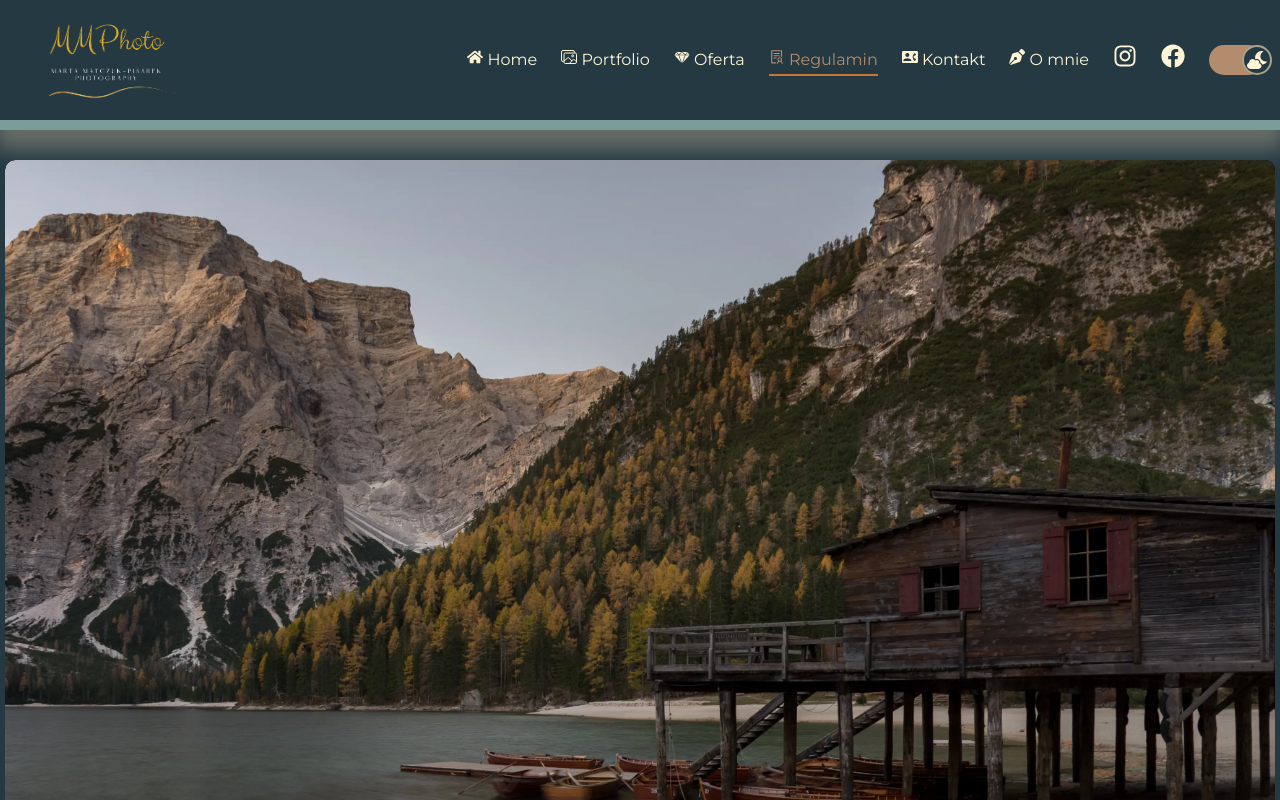
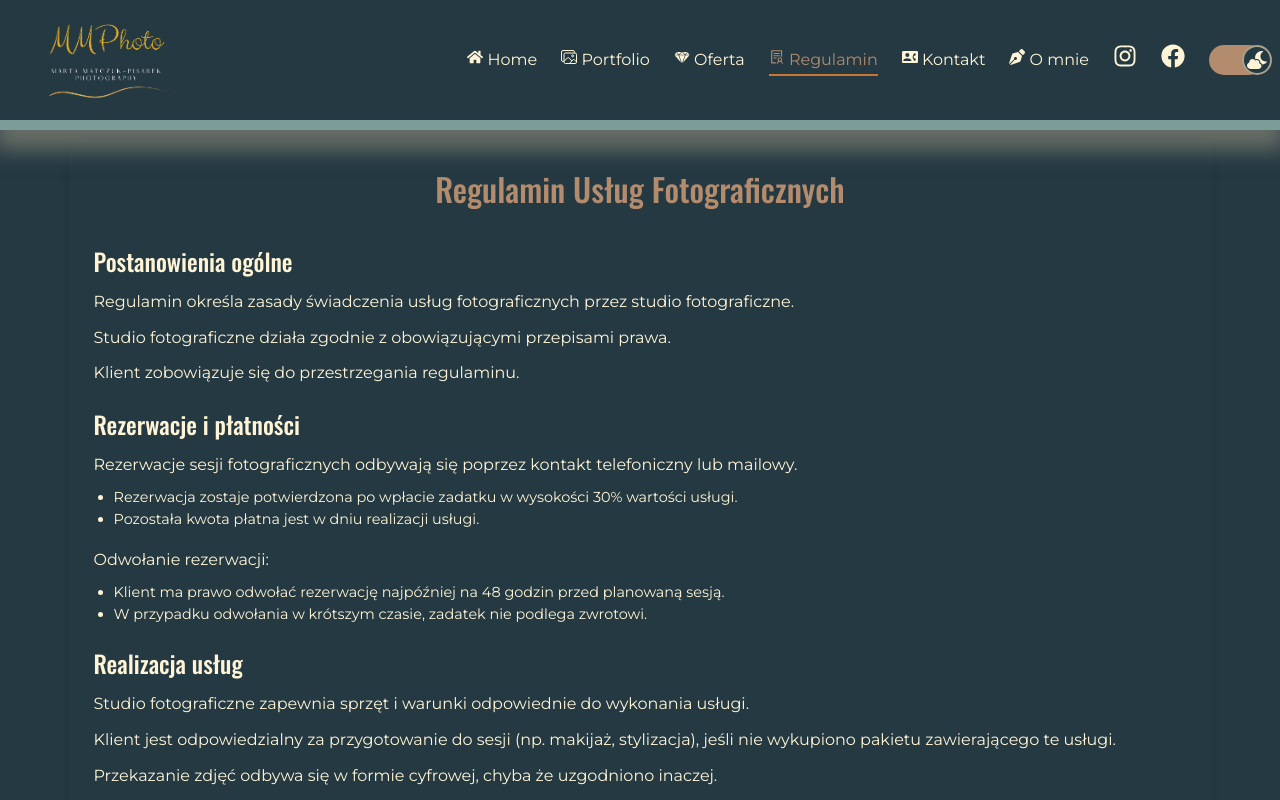
Before and after one commit to MarekLempart/photoStudio, a React (Vite) app: page /regulations in a window 1280 px wide. Shown: the top 800 px of the page. Built offline with nearby package versions, Linux system fonts and the light colour scheme.

Commit message:
Regulations working

```diff
--- /dev/null
+++ b/src/components/RegulationsText.tsx
@@ -0,0 +1,32 @@
+// src/components/RegulationsText.tsx
+
+import React from "react";
+import { regulationsData } from "../data/regulationsTextData";
+import { RegulationsTextContainer, Section, Title, Point, SubPoint } from "../styles/RegulationsTextStyles";
+
+const RegulationsText: React.FC = () => {
+return (
+    <RegulationsTextContainer>
+    <Title>{regulationsData.title}</Title>
+    {regulationsData.sections.map((section, sectionIndex) => (
+        <Section key={sectionIndex}>
+        <h3>{section.title}</h3>
+        {section.content.map((item, itemIndex) => (
+            <div key={itemIndex}>
+            <Point>{item.point}</Point>
+            {item.subpoints && (
+                <ul>
+                {item.subpoints.map((subpoint, subIndex) => (
+                    <SubPoint key={subIndex}>{subpoint}</SubPoint>
+                ))}
+                </ul>
+            )}
+            </div>
+        ))}
+        </Section>
+    ))}
+    </RegulationsTextContainer>
+);
+};
+
+export default RegulationsText;
--- /dev/null
+++ b/src/data/regulationsTextData.ts
@@ -0,0 +1,74 @@
+// src/data/regulationsTextData.ts
+
+type RegulationPoint = {
+    title: string; // h3
+    content: {
+    point: string; // Main point
+    subpoints?: string[]; // Subpoints
+    }[];
+};
+
+type RegulationsData = {
+    title: string; // h2
+    sections: RegulationPoint[];
+};
+
+export const regulationsData: RegulationsData = {
+    title: "Regulamin Usług Fotograficznych",
+    sections: [
+    {
+        title: "Postanowienia ogólne",
+        content: [
+        { point: "Regulamin określa zasady świadczenia usług fotograficznych przez studio fotograficzne." },
+        { point: "Studio fotograficzne działa zgodnie z obowiązującymi przepisami prawa." },
+        { point: "Klient zobowiązuje się do przestrzegania regulaminu." },
+        ],
+    },
+    {
+        title: "Rezerwacje i płatności",
+        content: [
+        {
+            point: "Rezerwacje sesji fotograficznych odbywają się poprzez kontakt telefoniczny lub mailowy.",
+            subpoints: [
+            "Rezerwacja zostaje potwierdzona po wpłacie zadatku w wysokości 30% wartości usługi.",
+            "Pozostała kwota płatna jest w dniu realizacji usługi.",
+            ],
+        },
+        {
+            point: "Odwołanie rezerwacji:",
+            subpoints: [
+            "Klient ma prawo odwołać rezerwację najpóźniej na 48 godzin przed planowaną sesją.",
+            "W przypadku odwołania w krótszym czasie, zadatek nie podlega zwrotowi.",
+            ],
+        },
+        ],
+    },
+    {
+        title: "Realizacja usług",
+        content: [
+        { point: "Studio fotograficzne zapewnia sprzęt i warunki odpowiednie do wykonania usługi." },
+        {
+            point: "Klient jest odpowiedzialny za przygotowanie do sesji (np. makijaż, stylizacja), jeśli nie wykupiono pakietu zawierającego te usługi.",
+        },
+        {
+            point: "Przekazanie zdjęć odbywa się w formie cyfrowej, chyba że uzgodniono inaczej.",
+            subpoints: [
+            "Czas oczekiwania na zdjęcia wynosi do 14 dni roboczych od dnia sesji.",
+            ],
+        },
+        ],
+    },
+    {
+        title: "Prawa autorskie",
+        content: [
+        {
+            point: "Studio fotograficzne zastrzega sobie prawo do wykorzystywania zdjęć do celów promocyjnych.",
+            subpoints: [
+            "Klient może wyrazić pisemny sprzeciw wobec takiego wykorzystania zdjęć.",
+            ],
+        },
+        { point: "Przekazane zdjęcia nie mogą być edytowane lub wykorzystywane komercyjnie bez zgody studia." },
+        ],
+    },
+    ],
+};
--- a/src/pages/Regulations.tsx
+++ b/src/pages/Regulations.tsx
@@ -1,6 +1,6 @@
 // src/pages/Regulations.tsx
 
-import HeroSlideshow from "../components/HeroSlideshow";
+import RegulationsText from "../components/RegulationsText";
 import PortfolioGallery from "../components/PortfolioGallery";
 import {
   Container,
@@ -9,7 +9,7 @@ import {
 const Regulations = () => {
   return (
     <Container>
-      <HeroSlideshow />
+      <RegulationsText />
       <PortfolioGallery />
     </Container>
   );
--- /dev/null
+++ b/src/styles/RegulationsTextStyles.ts
@@ -0,0 +1,75 @@
+// src/styles/RegulationsTextStyles.ts
+
+import styled from "styled-components";
+
+export const RegulationsTextContainer = styled.div`
+    width: 90%;
+    max-width: ${({ theme }) => theme.breakpoints.desktop};
+    margin: 70px auto 0px;
+    padding: 20px;
+    background-color: ${({ theme }) => theme.colors.bgPrimary};
+    color: ${({ theme }) => theme.colors.textPrimary};
+    border-radius: 8px;
+    box-shadow: 0 4px 8px rgba(0, 0, 0, 0.1);
+
+    @media ${({ theme }) => theme.media.mobile} {
+        padding: 15px;
+    }
+
+    @media ${({ theme }) => theme.media.tablet} {
+        padding: 20px;
+    }
+
+    @media ${({ theme }) => theme.media.desktop} {
+        padding: 25px;
+    }
+`;
+
+export const Section = styled.section`
+    margin-bottom: 20px;
+
+    h3 {
+        font-family: "Oswald", sans-serif;
+        font-size: 1.5rem;
+        color: ${({ theme }) => theme.colors.textPrimary};
+        margin-bottom: 10px;
+    }
+
+    @media ${({ theme }) => theme.media.mobile} {
+        h3 {
+        font-size: 1.2rem;
+        }
+    }
+`;
+
+export const Title = styled.h2`
+    font-family: "Oswald", sans-serif;
+    font-size: 2rem;
+    text-align: center;
+    margin-bottom: 30px;
+    color: ${({ theme }) => theme.colors.accent};
+
+    @media ${({ theme }) => theme.media.mobile} {
+        font-size: 1.8rem;
+    }
+`;
+
+export const Point = styled.p`
+    font-family: "Montserrat", sans-serif;
+    font-size: 1rem;
+    margin: 10px 0;
+    line-height: 1.6;
+    color: ${({ theme }) => theme.colors.textPrimary};
+`;
+
+export const SubPoint = styled.li`
+    font-family: "Montserrat", sans-serif;
+    font-size: 0.9rem;
+    margin-left: 20px;
+    line-height: 1.5;
+    color: ${({ theme }) => theme.colors.textPrimary};
+
+    @media ${({ theme }) => theme.media.mobile} {
+        font-size: 0.8rem;
+    }
+`;
```
